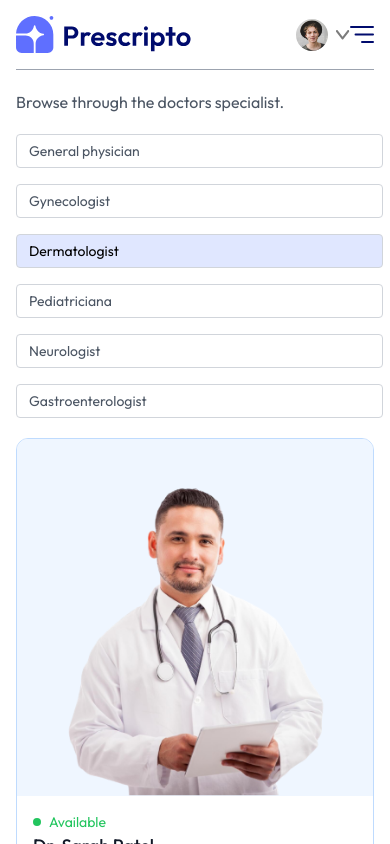
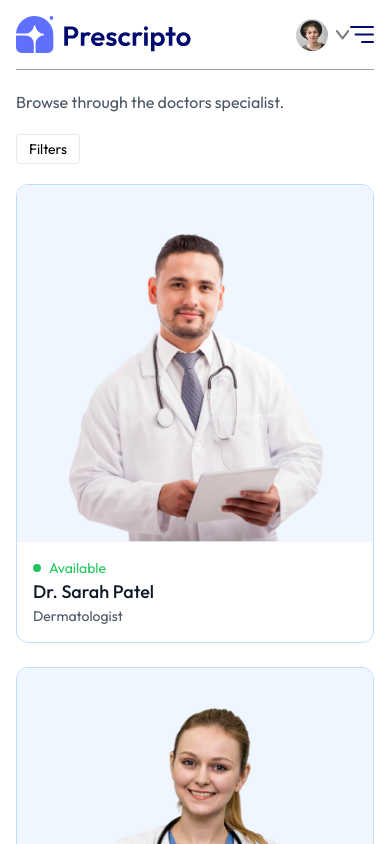
Before and after one commit to mdakashsheikh/prescripto, a React (Vite) app in the folder frontend/: page /doctors/Dermatologist in a window 390 px wide. Shown: the top 844 px of the page. Built offline with nearby package versions, Linux system fonts and the light colour scheme.

Commit message:
initailly completed frontend

```diff
--- a/frontend/src/pages/Doctor.jsx
+++ b/frontend/src/pages/Doctor.jsx
@@ -5,6 +5,7 @@
 const Doctor = () => {
     const { speciality } = useParams()
     const [fiterDoc, setFilterDoc] = useState([])
+    const [showFilter, setShowFilter] = useState(false)
     const { doctors } = useContext(AppContext)
     const navigate = useNavigate()
 
@@ -24,7 +25,8 @@
         <div>
              <p className='text-gray-600'>Browse through the doctors specialist.</p>
              <div className='flex flex-col sm:flex-row items-start gap-5 mt-5'>
-                <div className='flex flex-col gap-4 text-sm text-gray-600 '>
+                <button className={`py-1 px-3 border rounded text-sm transition-all sm:hidden ${showFilter ? 'bg-primary text-white' : ''}`} onClick={() => setShowFilter(prev => !prev)}>Filters</button>
+                <div className={`flex flex-col gap-4 text-sm text-gray-600 ${showFilter ? 'flex' : 'hidden sm:flex'}`}>
                     <p onClick={() => speciality === 'General physician' ? navigate("/doctors") : navigate("/doctors/General physician")} className={`w-[94vw] sm:w-auto pl-3 py-1.5 pr-16 border border-gray-300 rounded transition-all cursor-pointer ${speciality === "General physician" ? "bg-indigo-100 text-black" : ""}`}>General physician</p>
                     <p onClick={() => speciality === 'Gynecologist' ? navigate("/doctors") : navigate("/doctors/Gynecologist")} className={`w-[94vw] sm:w-auto pl-3 py-1.5 pr-16 border border-gray-300 rounded transition-all cursor-pointer ${speciality === "Gynecologist" ? "bg-indigo-100 text-black" : ""}`}>Gynecologist</p>
                     <p onClick={() => speciality === 'Dermatologist' ? navigate("/doctors") : navigate("/doctors/Dermatologist")} className={`w-[94vw] sm:w-auto pl-3 py-1.5 pr-16 border border-gray-300 rounded transition-all cursor-pointer ${speciality === "Dermatologist" ? "bg-indigo-100 text-black" : ""}`}>Dermatologist</p>
```
